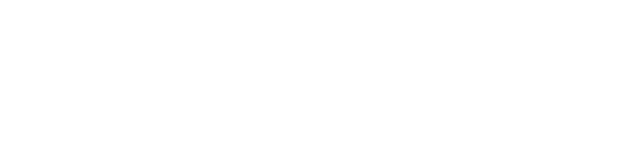
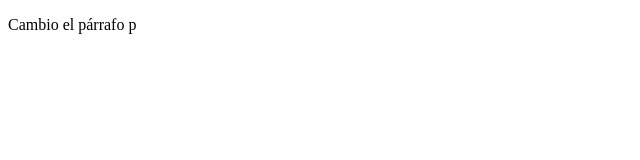
Before and after one commit to czvides/DeWeb-Practice, a plain HTML site: page index.html in a window 1280 px wide. Shown: the whole page, without its empty margins (0-640 px from the left). Drawn offline with Linux system fonts and the light colour scheme.

Commit message:
getElementById();

```diff
--- a/index.html
+++ b/index.html
@@ -8,6 +8,7 @@
     <title>Uso del DOM</title>
 </head>
 <body>
+    <p id="p_texto">Esto es un párrafo</p>
     <script src="main.js"></script>
 </body>
 </html>
--- a/main.js
+++ b/main.js
@@ -0,0 +1,9 @@
+// console.log("Intro a DOM");
+
+const p_text = document.getElementById("p_texto");
+
+console.log(p_text.innerHTML);
+
+alert("Hubo un cambio.");
+
+p_text.innerText = "Cambio el párrafo p";
```
